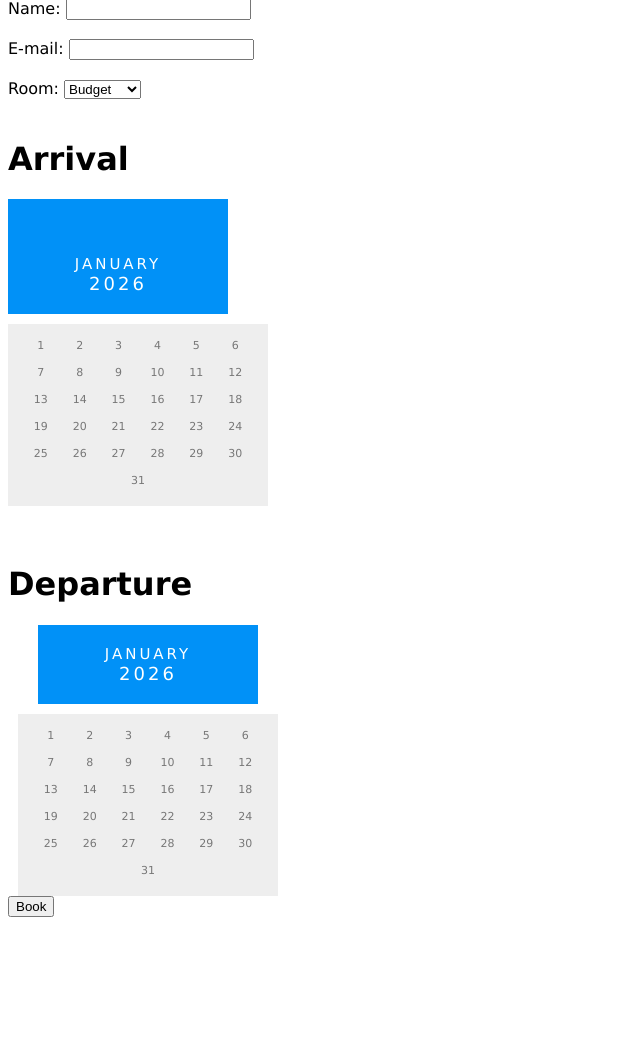
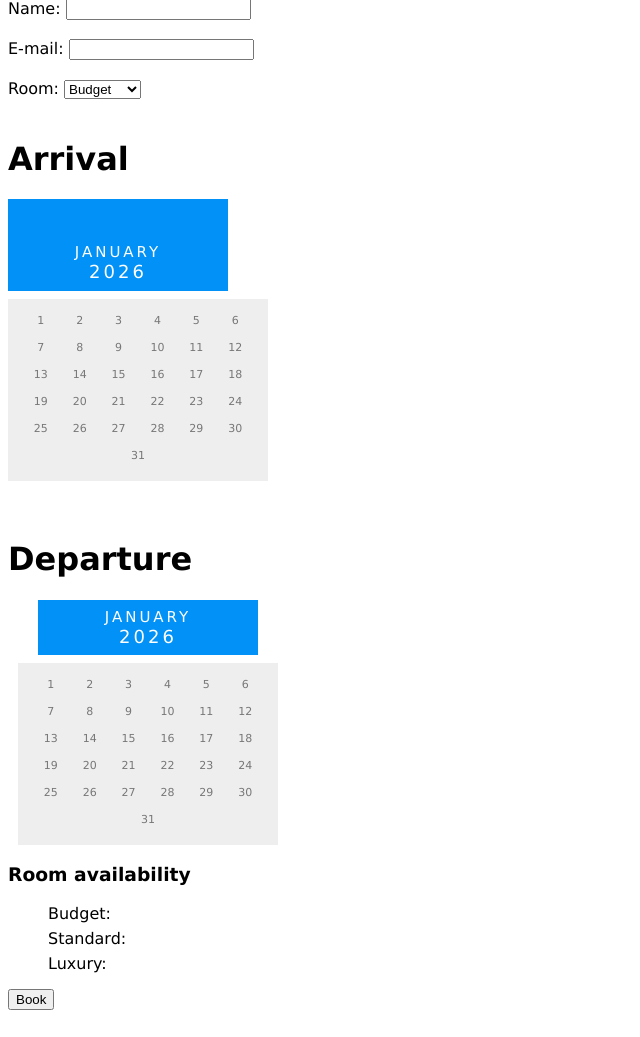
Before and after one commit to AllanTran90/Yrgopelago, a PHP site: page / in a window 1280 px wide. Shown: the part 357-1394 px from the top of the page, without its empty margins (0-640 px from the left). Before the commit the page ends 1274 px from the top, so only its background shows below. Run offline with PHP 8.4, Linux system fonts and the light colour scheme; data comes from the database, SQL or seed files in the repository.

Commit message:
sharped up the calender with js, still work in prossess

```diff
--- a/assets/css/style.css
+++ b/assets/css/style.css
@@ -18,9 +18,9 @@
 }
 
 .month {
-  padding: 20px 10px;
+  padding: 8px 0px;
   width: 220px;
-  margin: 0 0 10px 0;
+  margin: 0 0 8px 0;
   background: #0191f7;
   align-items: center;
   display: flex;
@@ -36,6 +36,7 @@
 .month ul li {
   color: white;
   font-size: 15px;
+  line-height: 1.2;
   text-transform: uppercase;
   letter-spacing: 3px;
   text-align: center;
@@ -112,3 +113,17 @@
 .content{
     flex: 1;
 }
+
+#availability li {
+    margin-bottom: 6px;
+}
+
+.available{
+    color: #1af406;
+    font-weight: bold;
+}
+
+.booked{
+    color: #f80404;
+    font-weight: bold;
+}
--- a/startpage.html
+++ b/startpage.html
@@ -155,6 +155,15 @@
 
 </div>
 </div>
+
+<div id="availability">
+  <h3>Room availability</h3>
+  <ul>
+    <li data-room="1">Budget: <span></span></li>
+    <li data-room="2">Standard: <span></span></li>
+    <li data-room="3">Luxury: <span></span></li>
+  </ul>
+</div>
         <button type="submit">Book</button>
         <br><br>
 
```
Also changed, not shown: assets/availability/availability.php (added, +34 -0 lines).
